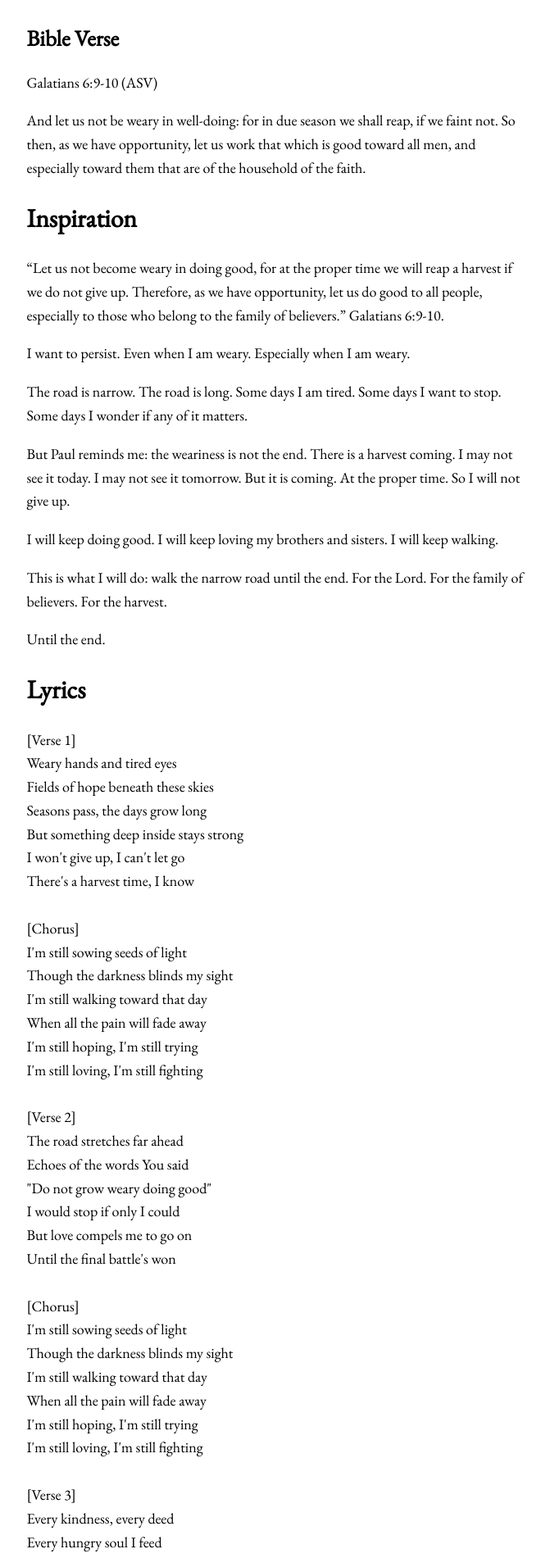
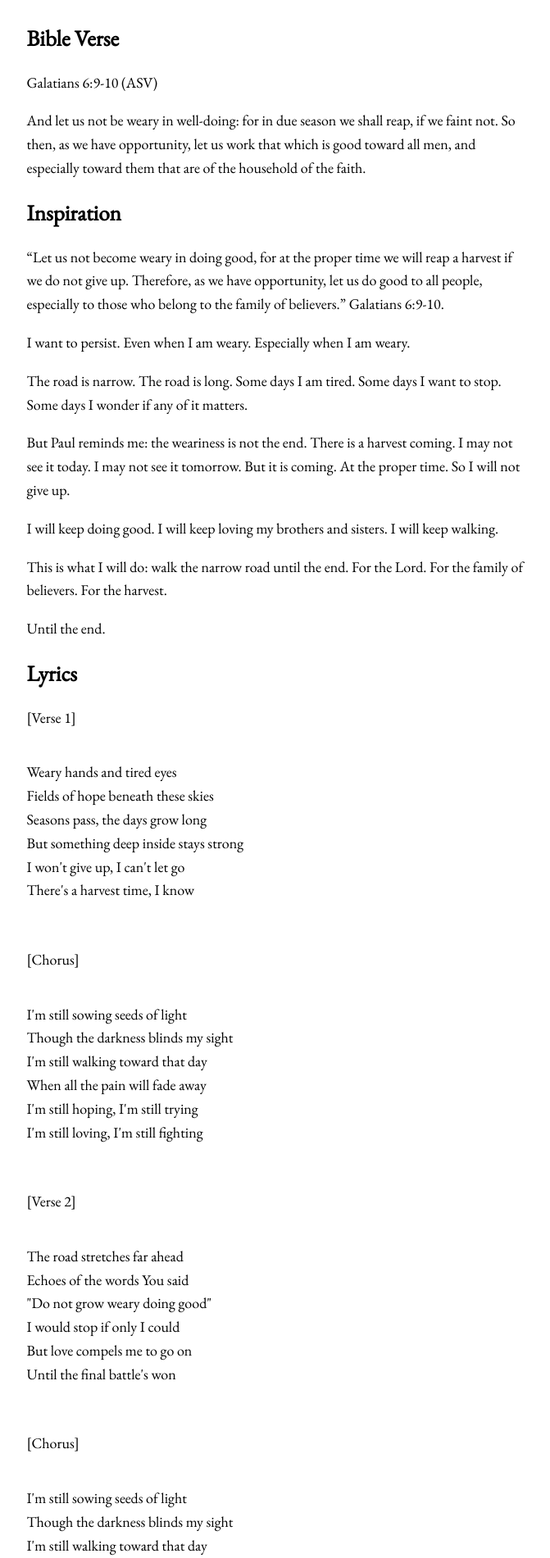
Before and after one commit to jnskm/jnskm.github.io, a Jekyll site: the page built from _music/persist.md, in a window 1280 px wide. Shown: the part 582-2483 px from the top of the page at 82% size, without its empty margins (315-986 px from the left). Built offline with Jekyll 4.4.1, drawn with Linux system fonts in a browser that asks for light colours; some of the changed text lies outside the part shown.

Commit message:
Clean up persist.md structure
The page had its real Inspiration + Lyrics under single-# headings,
followed by an empty duplicate ##-heading template block. Normalize to
the canonical layout (## Bible Verse / Inspiration / Lyrics / Listen On),
wrap lyric section headers in <span class="lyrics-section-header">, and
drop the empty duplicate block. Listen On links render from frontmatter.

Co-Authored-By: Claude Opus 4.8 <noreply@anthropic.com>

```diff
--- a/_music/persist.md
+++ b/_music/persist.md
@@ -12,7 +12,7 @@ Galatians 6:9-10 (ASV)
 
 And let us not be weary in well-doing: for in due season we shall reap, if we faint not. So then, as we have opportunity, let us work that which is good toward all men, and especially toward them that are of the household of the faith.
 
-# Inspiration
+## Inspiration
 
 "Let us not become weary in doing good, for at the proper time we will reap a harvest if we do not give up. Therefore, as we have opportunity, let us do good to all people, especially to those who belong to the family of believers." Galatians 6:9-10.
 
@@ -28,9 +28,9 @@ This is what I will do: walk the narrow road until the end. For the Lord. For th
 
 Until the end.
 
-# Lyrics
+## Lyrics
 <pre class="lyrics-content">
-[Verse 1]
+<span class="lyrics-section-header">[Verse 1]</span>
 Weary hands and tired eyes
 Fields of hope beneath these skies
 Seasons pass, the days grow long
@@ -38,7 +38,7 @@ But something deep inside stays strong
 I won't give up, I can't let go
 There's a harvest time, I know
 
-[Chorus]
+<span class="lyrics-section-header">[Chorus]</span>
 I'm still sowing seeds of light
 Though the darkness blinds my sight
 I'm still walking toward that day
@@ -46,7 +46,7 @@ When all the pain will fade away
 I'm still hoping, I'm still trying
 I'm still loving, I'm still fighting
 
-[Verse 2]
+<span class="lyrics-section-header">[Verse 2]</span>
 The road stretches far ahead
 Echoes of the words You said
 "Do not grow weary doing good"
@@ -54,7 +54,7 @@ I would stop if only I could
 But love compels me to go on
 Until the final battle's won
 
-[Chorus]
+<span class="lyrics-section-header">[Chorus]</span>
 I'm still sowing seeds of light
 Though the darkness blinds my sight
 I'm still walking toward that day
@@ -62,7 +62,7 @@ When all the pain will fade away
 I'm still hoping, I'm still trying
 I'm still loving, I'm still fighting
 
-[Verse 3]
+<span class="lyrics-section-header">[Verse 3]</span>
 Every kindness, every deed
 Every hungry soul I feed
 Is a promise I won't fall
@@ -70,7 +70,7 @@ Though I stumble, though I crawl
 The opportunity remains
 To ease another's pain
 
-[Final Chorus]
+<span class="lyrics-section-header">[Final Chorus]</span>
 I'm still sowing seeds of light
 Though the darkness blinds my sight
 I'm still walking toward that day
@@ -80,17 +80,4 @@ I'm still loving, I'm persisting
 I'm still loving, I'm persisting
 </pre>
 
-# Listen On
-
-## Inspiration
-
-(Add inspiration and background for this song)
-
-## Lyrics
-[Verse 1]
-(Add lyrics here)
-
-[Chorus]
-(Add lyrics here)
-
 ## Listen On
```
